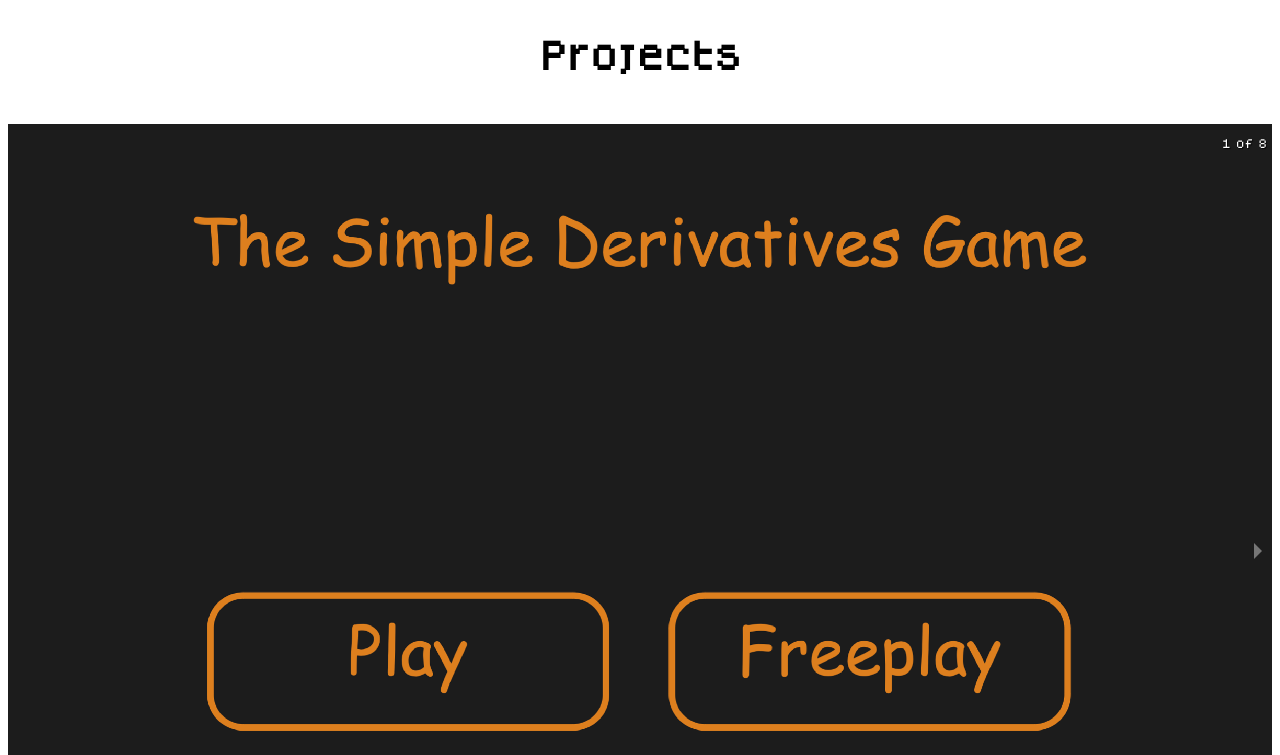
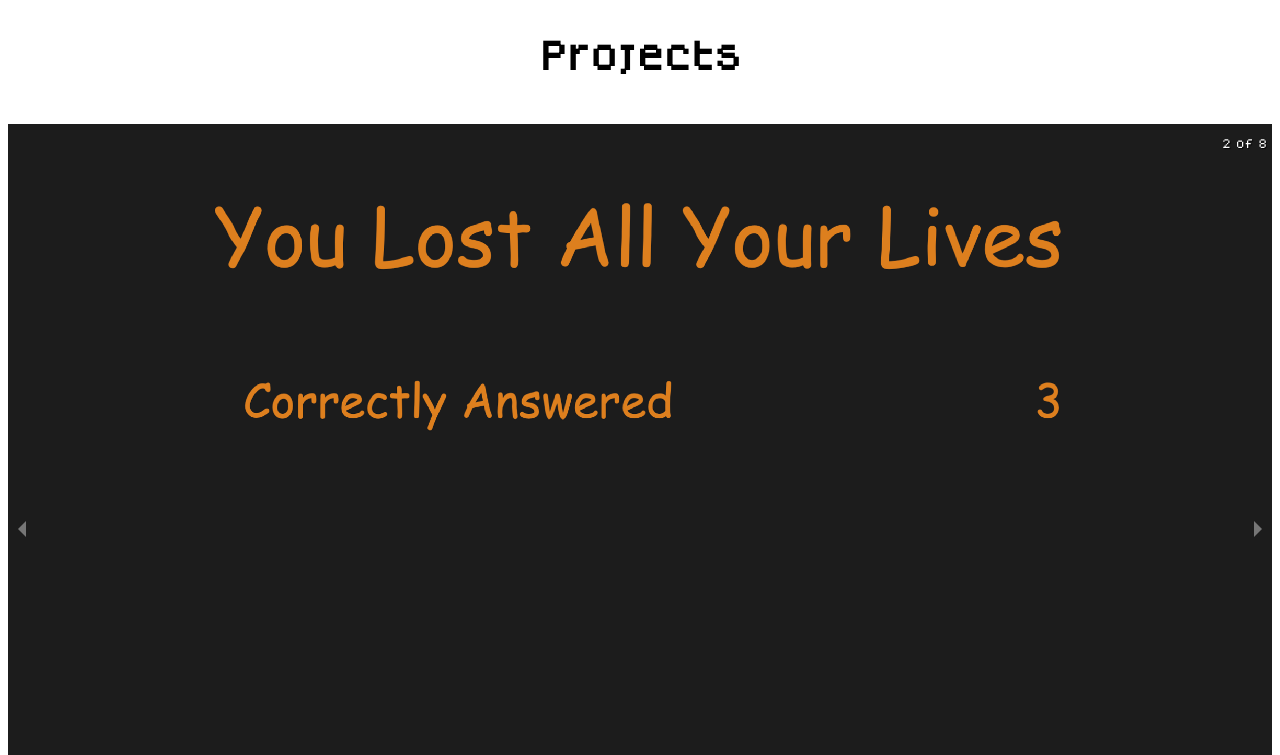
Before and after one commit to honkita/WebsitePortfolio, a Next.js app: page / in a window 1280 px wide. Shown: the part 540-1295 px from the top of the page. Built offline with nearby package versions, Linux system fonts and the light colour scheme.

Commit message:
Fix 7 (Final for Image Carousel)

```diff
--- a/pages/index.jsx
+++ b/pages/index.jsx
@@ -46,8 +46,15 @@
           <section className={utilStyles.headingXl}>
             <p>Projects</p>
           </section>
-          <div>
-            <Carousel>
+          <div className={styles.carousel}>
+            <Carousel
+              infiniteLoop={true}
+              autoPlay={true}
+              centerMode={true}
+              centerSlidePercentage={100}
+              dynamicHeight={true}
+              showArrows={true}
+            >
               <div>
                 <img src="./images/ImageCarousel/ICDerivatives0.png" />
                 <p>The Derivatives Game</p>
--- a/styles/Home.module.css
+++ b/styles/Home.module.css
@@ -144,6 +144,15 @@
   height: 1em;
 }
 
+.carousel {
+  width: 100%;
+  height: 100%;
+
+  /* Add this */
+  top: 0;
+  left: 0;
+}
+
 @media (max-width: 128rem) {
   .jobGrid {
     display: grid;
```
